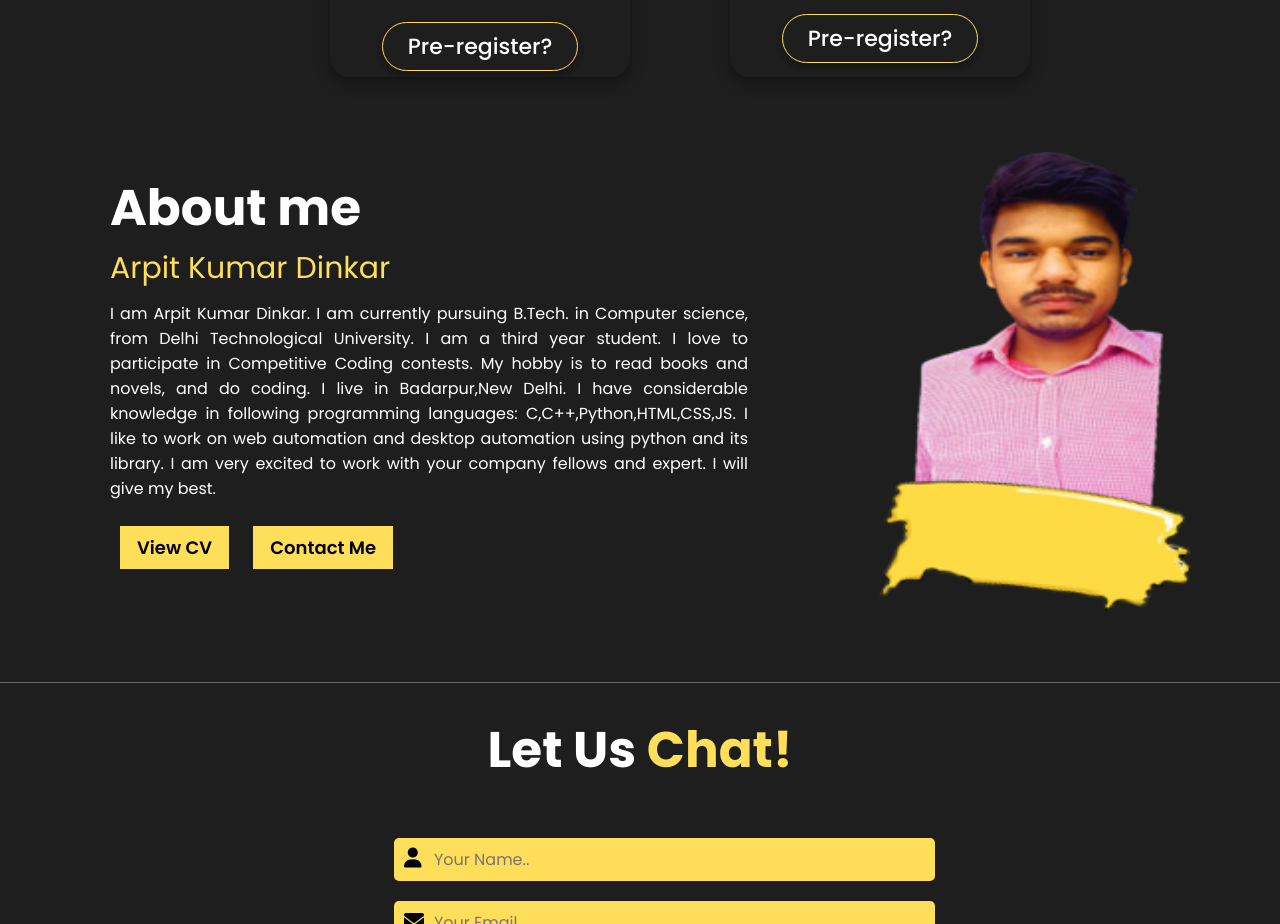
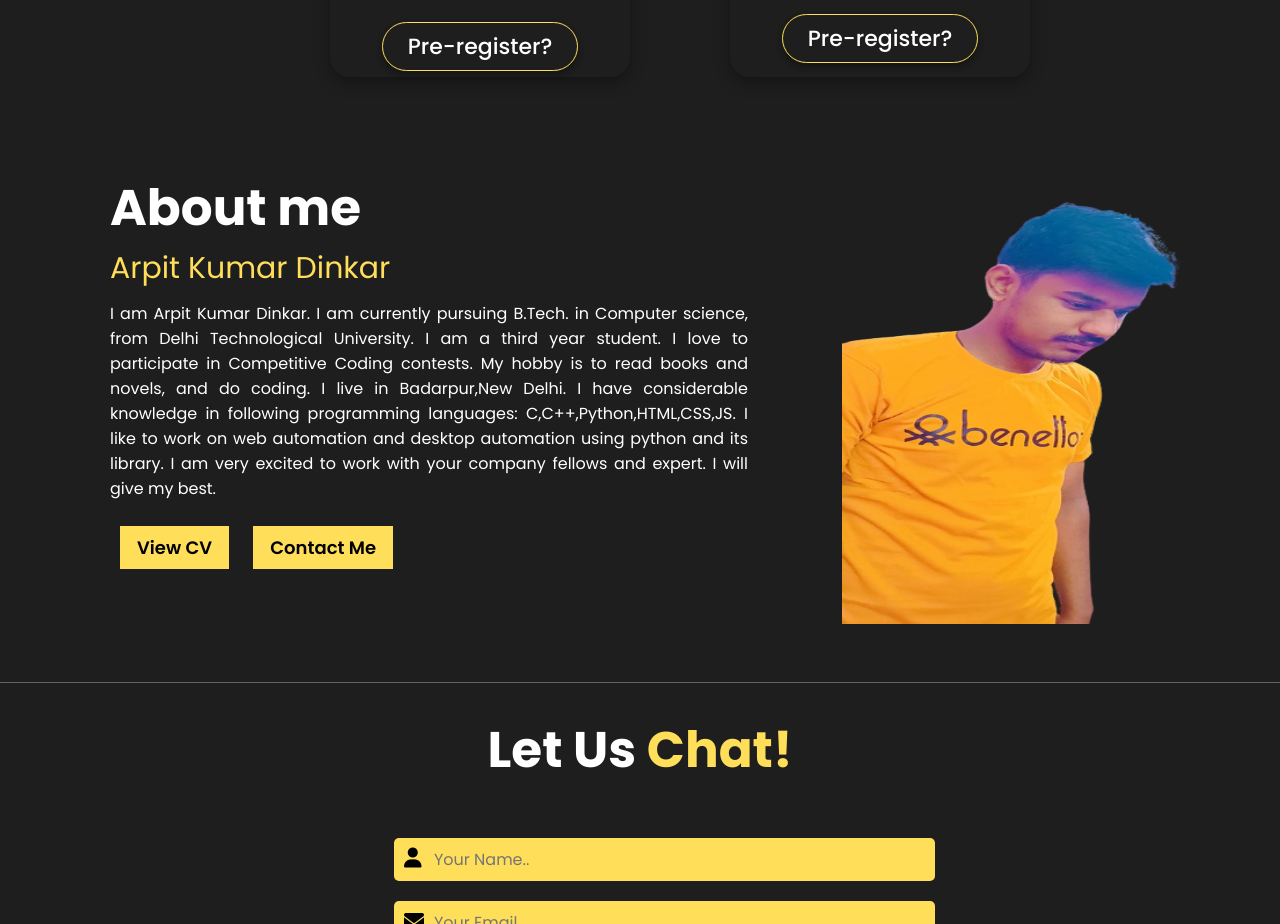
Before and after one commit to github-arpdtu/portfolio.github.io, a plain HTML site: page index.html in a window 1280 px wide. Shown: the part 1535-2459 px from the top of the page. Drawn offline with nearby package versions, Linux system fonts and the light colour scheme.

Commit message:
portfolio update

```diff
--- a/index.html
+++ b/index.html
@@ -97,7 +97,7 @@
         </div>
       </div>
       <div class="about-two">
-        <img src="images\pic1.png" alt="Unable to load." width="120" height="500" />
+        <img src="images\pic3.png" alt="Unable to load." width="120" height="500" />
       </div>
     </section>
     <br /><br /><br />
```
Also changed, not shown: images/mepic.png, images/pic1.png (deleted), images/pic3.png (added).
